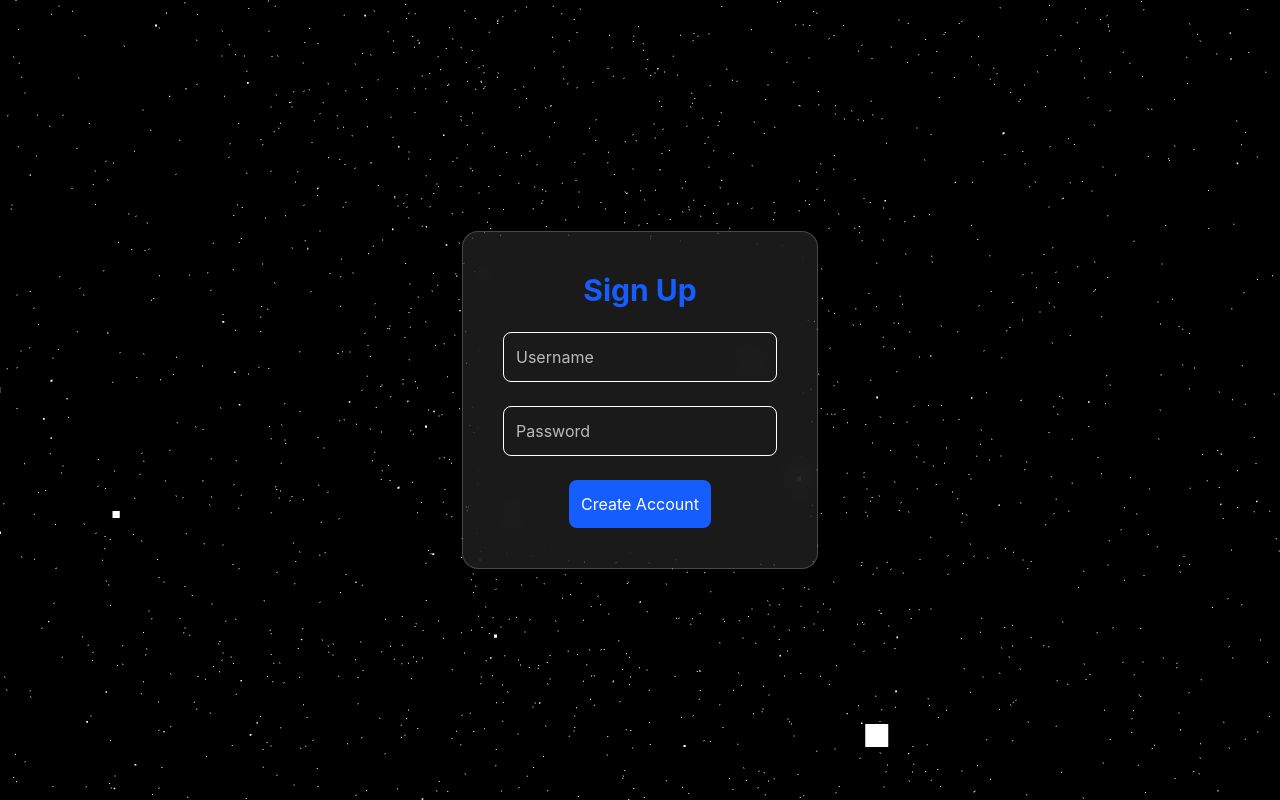
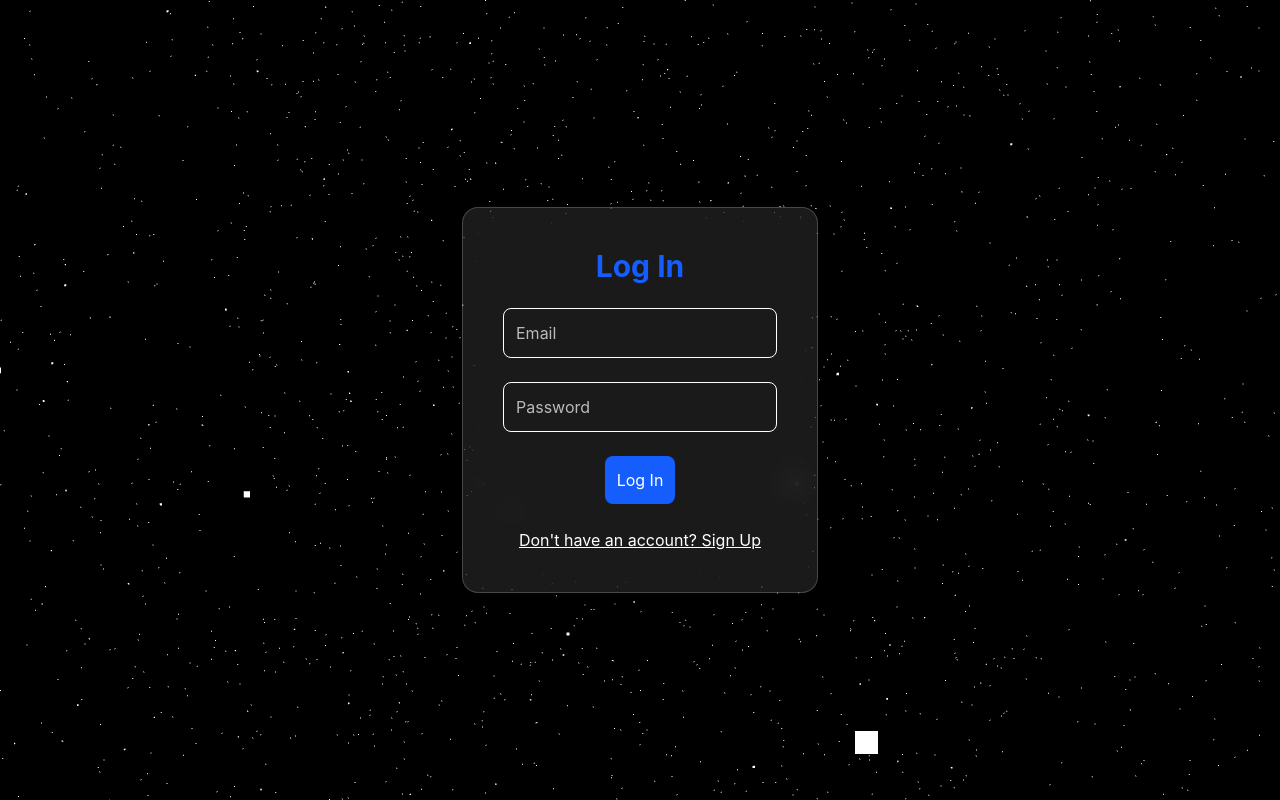
Before and after one commit to Advait-MD/Globe, a React (Vite) app in the folder Civ/: page / in a window 1280 px wide. Shown: the top 800 px of the page. Built offline with nearby package versions, Linux system fonts and the light colour scheme.

Commit message:
Login And Sign up frontend

```diff
--- a/Civ/src/login.jsx
+++ b/Civ/src/login.jsx
@@ -1,14 +1,13 @@
-import Openpage, {World} from "./globe.jsx";
+import Openpage from "./globe.jsx";
 import { useState } from "react";
 
+export default function Login(){
+ const [isSignup, setIsSignup] = useState(false);
 
-export default function Sign(){
+ if(isSignup){
+    return <Signup />;
+ }
 
-    const[Globe, setGlobe] = useState(false);
-
-    if(Globe){
-        return <World />;
-    }
   return(
     <div className="relative h-screen w-screen">
 
@@ -16,26 +15,63 @@ export default function Sign(){
 
 
     <div
-    className="
-    absolute
-    inset-0
-    flex
-    justify-center
-    items-center
-    z-10
+    className="absolute inset-0 flex justify-center items-center z-10
     ">
 
      <div
-      className="
-        bg-white/10
-        backdrop-blur-md
-        border border-white/20
-        rounded-2xl
-        shadow-2xl
-        p-10
-        flex flex-col
-        items-center
-        gap-6
+      className="bg-white/10 backdrop-blur-md border border-white/20 rounded-2xl shadow-2xl p-10 flex flex-col items-center gap-6
+      "
+    >
+
+     <h1 className="text-3xl font-bold text-center text-blue-600">
+        Log In
+      </h1>
+
+     <input
+        type="email"
+        placeholder="Email"
+        className="border p-3 rounded-lg outline-none focus:ring-2 focus:ring-blue-400 text-white placeholder:text-white/70"
+       />
+
+       <input
+        type="password"
+        placeholder="Password"
+        className="border p-3 rounded-lg outline-none focus:ring-2 focus:ring-blue-400 text-white placeholder:text-white/70
+        "
+      />
+
+      <button
+        className="bg-blue-600 text-white p-3 rounded-lg hover:bg-blue-700 transition
+        ">
+        Log In
+      </button>
+
+      <button
+        className="text-white underline hover:text-blue-400 transition
+        "
+        onClick={() => setIsSignup(true)}
+        >
+         Don't have an account? Sign Up
+      </button>
+    </div>
+    </div>
+
+
+
+    </div>
+  );
+}
+
+function Signup(){
+    return(
+        <div className="relative h-screen w-screen">
+            <Openpage />
+             <div
+    className=" absolute inset-0 flex justify-center items-center z-10
+    ">
+
+     <div
+      className=" bg-white/10 backdrop-blur-md border border-white/20 rounded-2xl shadow-2xl p-10 flex flex-col items-center gap-6
       "
     >
 
@@ -45,44 +81,26 @@ export default function Sign(){
 
      <input
         placeholder="Username"
-        className="
-          border
-          p-3
-          rounded-lg
-          outline-none
-          focus:ring-2
-          focus:ring-blue-400
-          text-white
-          placeholder:text-white/70
+        className=" border p-3 rounded-lg outline-none focus:ring-2 focus:ring-blue-400 text-white placeholder:text-white/70
         "
       />
 
+      <input
+        type="email"
+        placeholder="Email"
+        className="border p-3 rounded-lg outline-none focus:ring-2 focus:ring-blue-400 text-white placeholder:text-white/70"
+       />
        <input
         type="password"
         placeholder="Password"
-        className="
-          border
-          p-3
-          rounded-lg
-          outline-none
-          focus:ring-2
-          focus:ring-blue-400
-          text-white
-          placeholder:text-white/70
+        className=" border p-3 rounded-lg outline-none focus:ring-2 focus:ring-blue-400 text-white placeholder:text-white/70
         "
       />
 
       <button
-        className="
-          bg-blue-600
-          text-white
-          p-3
-          rounded-lg
-          hover:bg-blue-700
-          transition
-        "
-      onClick={() => setGlobe(true)}>
-        Create Account
+        className=" bg-blue-600 text-white p-3 rounded-lg hover:bg-blue-700 transition
+        ">
+        Sign Up
       </button>
 
     </div>
```
